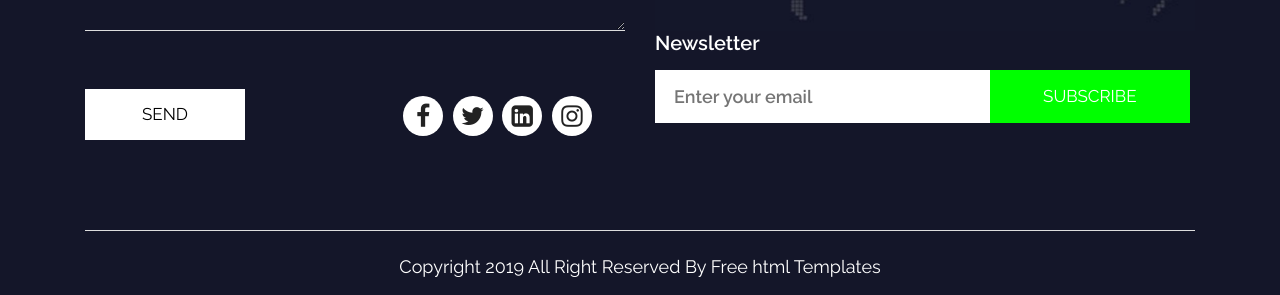
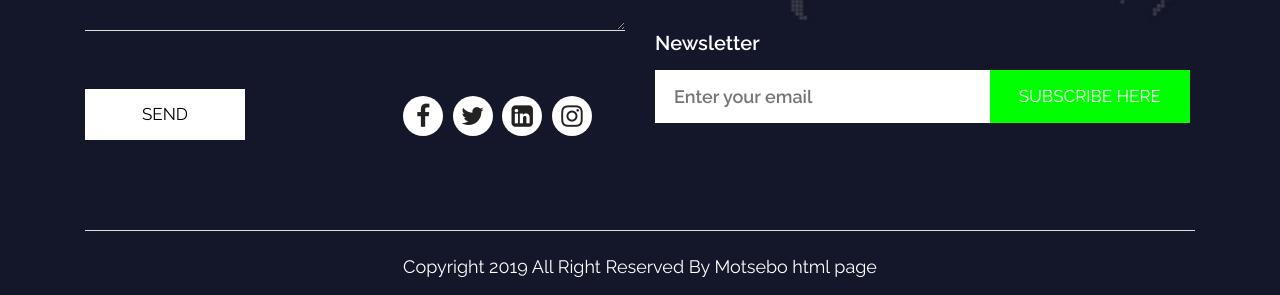
Before and after one commit to kemdjo/web-mechanic, a plain HTML site: page contact.html in a window 1280 px wide. Shown: the part 606-901 px from the top of the page. Drawn offline with nearby package versions, Linux system fonts and the light colour scheme.

Commit message:
feature branch created

```diff
--- a/contact.html
+++ b/contact.html
@@ -143,7 +143,7 @@
                      <form class="bottom_form">
                         <h3>Newsletter</h3>
                         <input class="enter" placeholder="Enter your email" type="text" name="Enter your email">
-                        <button class="sub_btn">subscribe</button>
+                        <button class="sub_btn">subscribe here</button>
                      </form>
                   </div>
                </div>
@@ -152,7 +152,7 @@
                <div class="container">
                   <div class="row">
                      <div class="col-md-12">
-                        <p>Copyright 2019 All Right Reserved By <a href="https://html.design/"> Free  html Templates</a></p>
+                        <p>Copyright 2019 All Right Reserved By <a href="https://html.design/"> Motsebo html page</a></p>
                      </div>
                   </div>
                </div>
```
